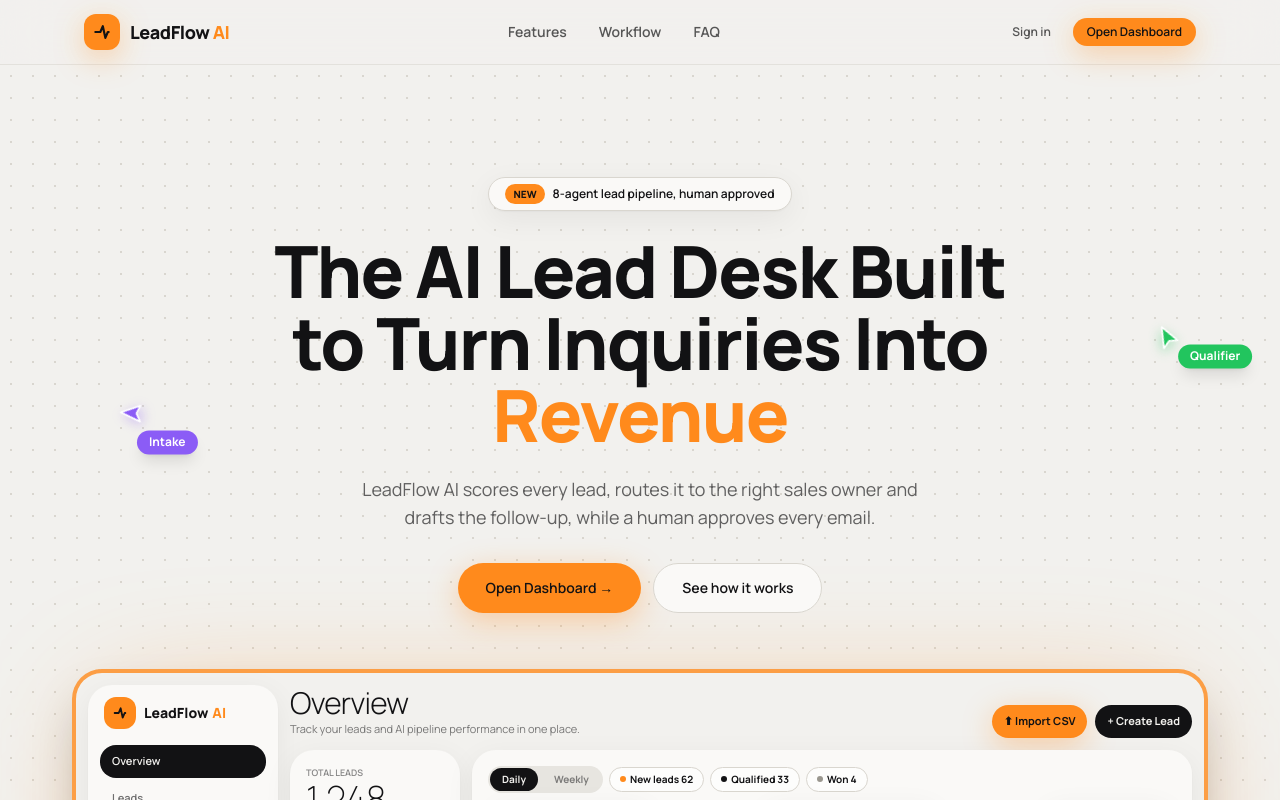
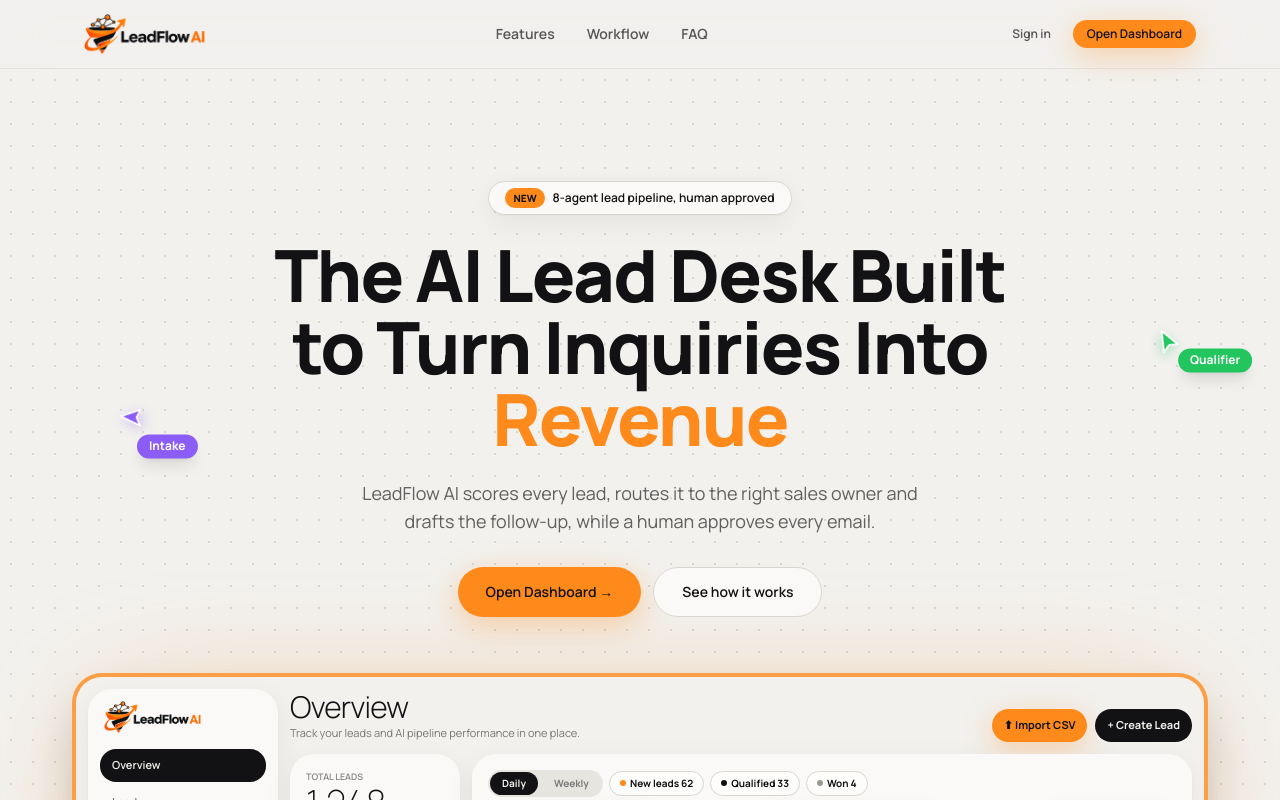
Before and after one commit to Sara-Batool5/LeadFlow-AI-vercel, a Next.js app: page / in a window 1280 px wide. Shown: the top 800 px of the page. Built offline with nearby package versions, Linux system fonts and the light colour scheme.

Commit message:
logo on landing page

```diff
--- a/components/HeroPreview.tsx
+++ b/components/HeroPreview.tsx
@@ -42,7 +42,7 @@ export default function HeroPreview() {
         <div className="grid gap-3 md:grid-cols-[190px_1fr]">
           {/* sidebar */}
           <aside className="hidden flex-col rounded-3xl bg-paper p-3 shadow-soft md:flex">
-            <div className="mb-4 flex items-center gap-2 px-1 text-sm font-extrabold"><span className="grid h-8 w-8 place-items-center rounded-xl bg-tangerine"><svg width="16" height="16" viewBox="0 0 24 24" fill="none" stroke="#121214" strokeWidth="2.8" strokeLinecap="round" strokeLinejoin="round"><path d="M4 12h6l3-7 3 14 3-7h1" /></svg></span>LeadFlow <span className="-ml-1 text-tangerine">AI</span></div>
+            <div className="mb-4 px-1"><img src="/logo.png" alt="LeadFlow AI" className="h-8 w-auto" /></div>
             {NAV.map((n, i) => <div key={n} className={`mb-1 rounded-2xl px-3 py-2 text-[11px] font-semibold ${i === 0 ? "bg-onyx text-chalk" : "text-onyx/60"}`}>{n}</div>)}
             <div className="mt-24 rounded-full bg-tangerine py-2 text-center text-[11px] font-bold">⬆ Import CSV</div>
           </aside>
--- a/components/LeadDrawer.tsx
+++ b/components/LeadDrawer.tsx
@@ -10,6 +10,7 @@ const TONES = ["Professional and friendly", "Formal", "Warm and conversational",
 export default function LeadDrawer({ id, onClose, onChange }: { id: number | null; onClose: () => void; onChange: () => void }) {
   const [d, setD] = useState<any>(null);
   const [owners, setOwners] = useState<any[]>([]);
+  const [statuses, setStatuses] = useState<string[]>(STATUSES);
   const [busy, setBusy] = useState("");
   const [msg, setMsg] = useState<{ kind: "ok" | "error"; text: string } | null>(null);
   const [purpose, setPurpose] = useState(PURPOSES[0]);
@@ -21,7 +22,7 @@ export default function LeadDrawer({ id, onClose, onChange }: { id: number | nul
     try { setD(await api(`/api/leads/${id}`)); } catch (e: any) { setMsg({ kind: "error", text: e.message }); }
   }, [id]);
 
-  useEffect(() => { setD(null); setMsg(null); if (id) { load(); api("/api/owners").then(setOwners).catch(() => {}); } }, [id, load]);
+  useEffect(() => { setD(null); setMsg(null); if (id) { load(); api("/api/owners").then(setOwners).catch(() => {}); api("/api/statuses").then(setStatuses).catch(() => {}); } }, [id, load]);
   useEffect(() => {
     if (!id) return;
     const k = (e: KeyboardEvent) => e.key === "Escape" && onClose();
@@ -65,7 +66,7 @@ export default function LeadDrawer({ id, onClose, onChange }: { id: number | nul
               <div className="mt-4 grid gap-3 sm:grid-cols-2">
                 <div><label className="label">Status</label>
                   <select className="input" value={lead.status || "new"} onChange={(e) => act("status", () => api(`/api/leads/${id}`, { method: "PATCH", body: { status: e.target.value } }), "Status updated.")}>
-                    {[...new Set([lead.status || "new", ...STATUSES])].map((s) => <option key={s}>{s}</option>)}
+                    {[...new Set([lead.status || "new", ...statuses])].map((s) => <option key={s}>{s}</option>)}
                   </select></div>
                 <div><label className="label">Owner</label>
                   <select className="input" value={lead.assigned_owner_id || ""} onChange={(e) => act("owner", () => api(`/api/leads/${id}/assign`, { method: "POST", body: { ownerId: e.target.value || null } }), "Owner updated.")}>
--- a/components/ui.tsx
+++ b/components/ui.tsx
@@ -1,21 +1,17 @@
 "use client";
 import { useEffect } from "react";
 
-export function Logo({ dark = false }: { dark?: boolean }) {
-  return (
-    <span className="inline-flex items-center gap-2.5 font-extrabold tracking-tight">
-      <span className="grid h-9 w-9 place-items-center rounded-xl bg-tangerine shadow-glow">
-        <svg width="20" height="20" viewBox="0 0 24 24" fill="none" stroke="#121214" strokeWidth="2.6" strokeLinecap="round" strokeLinejoin="round"><path d="M4 12h6l3-7 3 14 3-7h1" /></svg>
-      </span>
-      <span className={`text-lg ${dark ? "text-chalk" : "text-onyx"}`}>LeadFlow <span className="text-tangerine">AI</span></span>
-    </span>
-  );
+// The LeadFlow AI logo (public/logo.png = full logo, public/logo-mark.png = icon only).
+export function Logo({ mark = false, className = "" }: { dark?: boolean; mark?: boolean; className?: string }) {
+  // eslint-disable-next-line @next/next/no-img-element
+  return <img src={mark ? "/logo-mark.png" : "/logo.png"} alt="LeadFlow AI" className={`w-auto select-none ${mark ? "h-9" : "h-10"} ${className}`} draggable={false} />;
 }
 
 const TONES: Record<string, string> = {
   new: "bg-chalk-2 text-onyx", contacted: "bg-tangerine-soft text-tangerine-dark", qualified: "bg-onyx text-chalk",
   "in progress": "bg-tangerine text-onyx", closed: "bg-chalk-3 text-onyx", won: "bg-emerald-100 text-emerald-800",
   lost: "bg-rose-100 text-rose-800", disqualified: "bg-rose-100 text-rose-800",
+  closed_won: "bg-emerald-100 text-emerald-800", closed_lost: "bg-rose-100 text-rose-800", qualifying: "bg-tangerine-soft text-tangerine-dark", needs_review: "bg-tangerine-soft text-tangerine-dark", assigned: "bg-chalk-3 text-onyx",
   high: "bg-onyx text-chalk", urgent: "bg-tangerine text-onyx", medium: "bg-tangerine-soft text-tangerine-dark", low: "bg-chalk-2 text-onyx", unassessed: "bg-chalk-2 text-onyx/60",
   pending_review: "bg-tangerine-soft text-tangerine-dark", approved: "bg-emerald-100 text-emerald-800",
   completed: "bg-emerald-100 text-emerald-800", failed: "bg-rose-100 text-rose-800",
```
